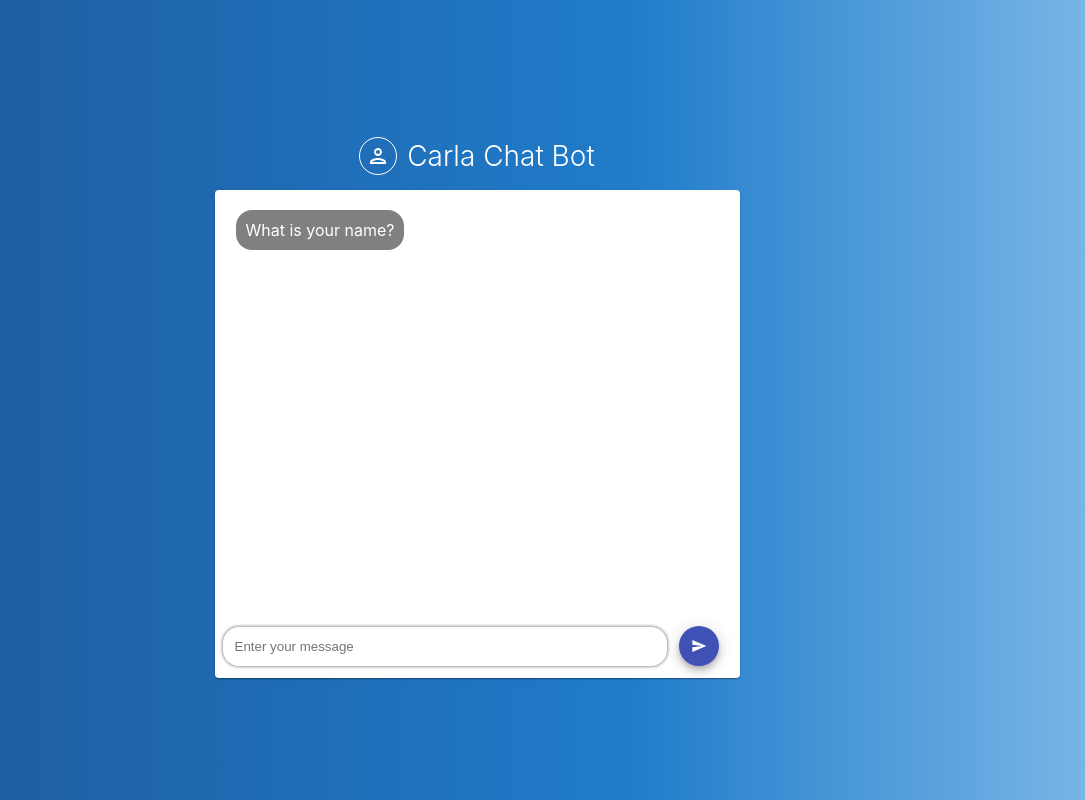
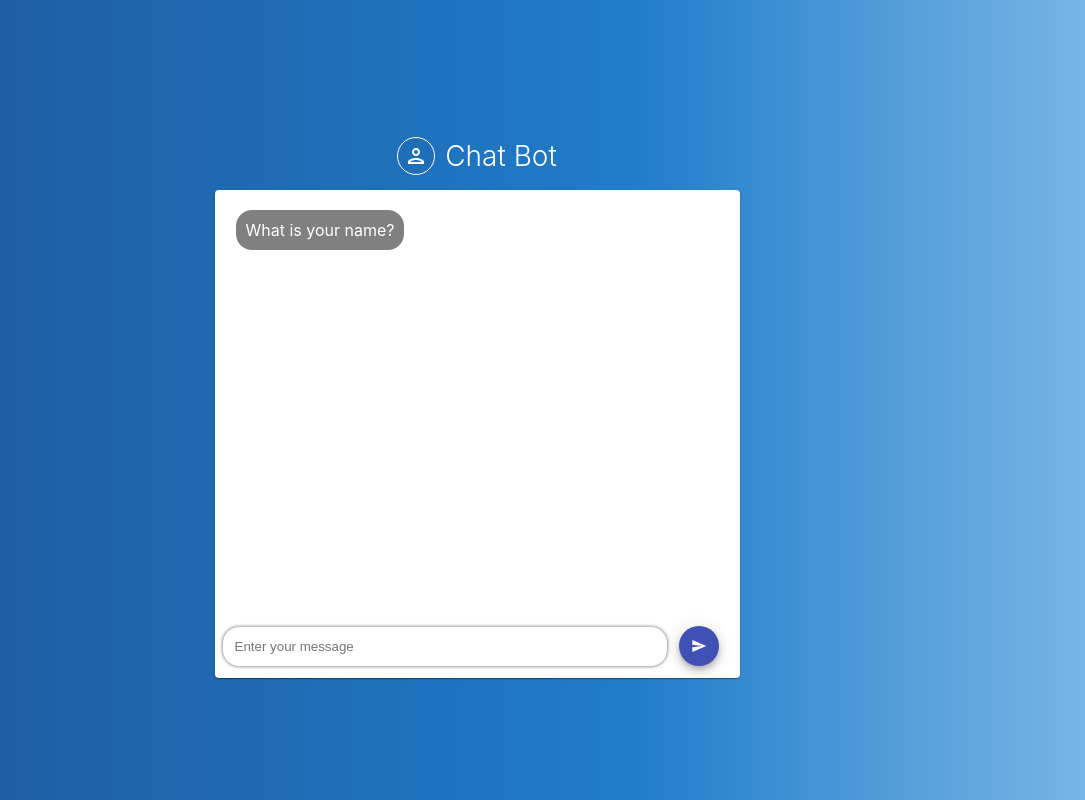
Before and after one commit to gudapraveenkumar/react-chat-bot, a React (Create React App) app: page / in a window 1280 px wide. Shown: the whole page, without its empty margins (163-1248 px from the left). Built offline with nearby package versions, Linux system fonts and the light colour scheme.

Commit message:
edit name

```diff
--- a/src/components/chat/chatHeader.jsx
+++ b/src/components/chat/chatHeader.jsx
@@ -12,7 +12,7 @@ const ChatHeader = () => {
             justify="center"
             alignItems="center">
             <PersonOutlinedIcon className="header-icon" />
-            <div className='header-text'>Carla Chat Bot</div>
+            <div className='header-text'>Chat Bot</div>
         </Grid>
 
     );
```
